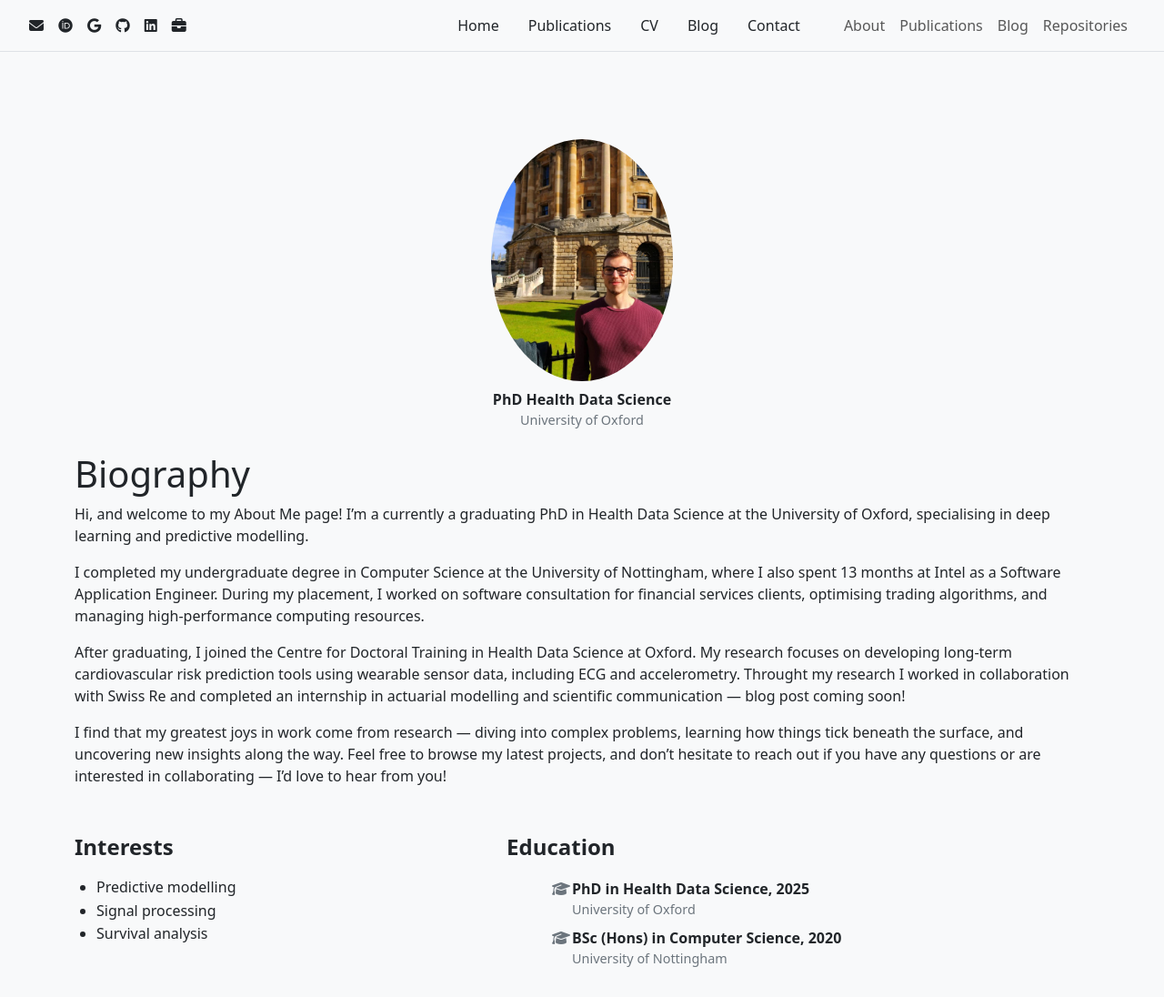
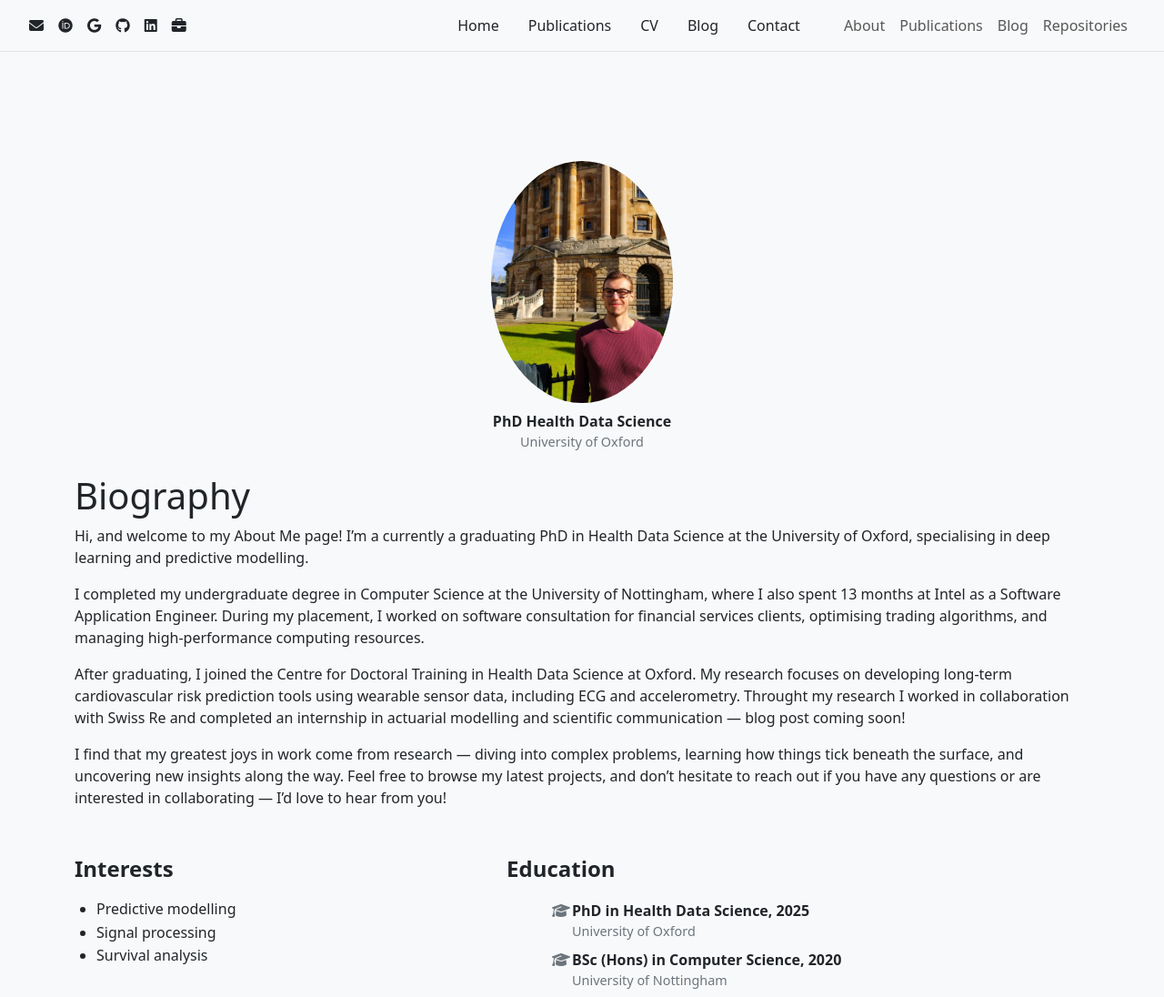
Before and after one commit to Ads98/Ads98.github.io, a Jekyll site: the page built from index.md, in a window 1280 px wide. Shown: the whole page at 91% size. Built offline with Jekyll 4.4.1, drawn with Linux system fonts in a browser that asks for light colours; before the commit the page ends 1072 px from its top, so only the background shows below that.

```diff
--- a/_layouts/default.html
+++ b/_layouts/default.html
@@ -33,7 +33,7 @@
     {% include navbar.html %}
 
     <!-- ✅ Main content area with top padding -->
-    <div class="container pt-5 mt-5">
+    <div class="container page-content-below-navbar">
 
         <!-- ✅ Profile image section -->
         {% if page.profile and page.profile.image %}
--- a/assets/css/custom.css
+++ b/assets/css/custom.css
@@ -40,3 +40,7 @@
   .navbar.bg-light {
     background-color: #f8f9fa !important;  /* Bootstrap's default light */
   }
+
+  .page-content-below-navbar {
+    padding-top: 120px; /* or adjust until it's perfect */
+  }
```
Lines whose indentation alone changed are shown as unchanged.
